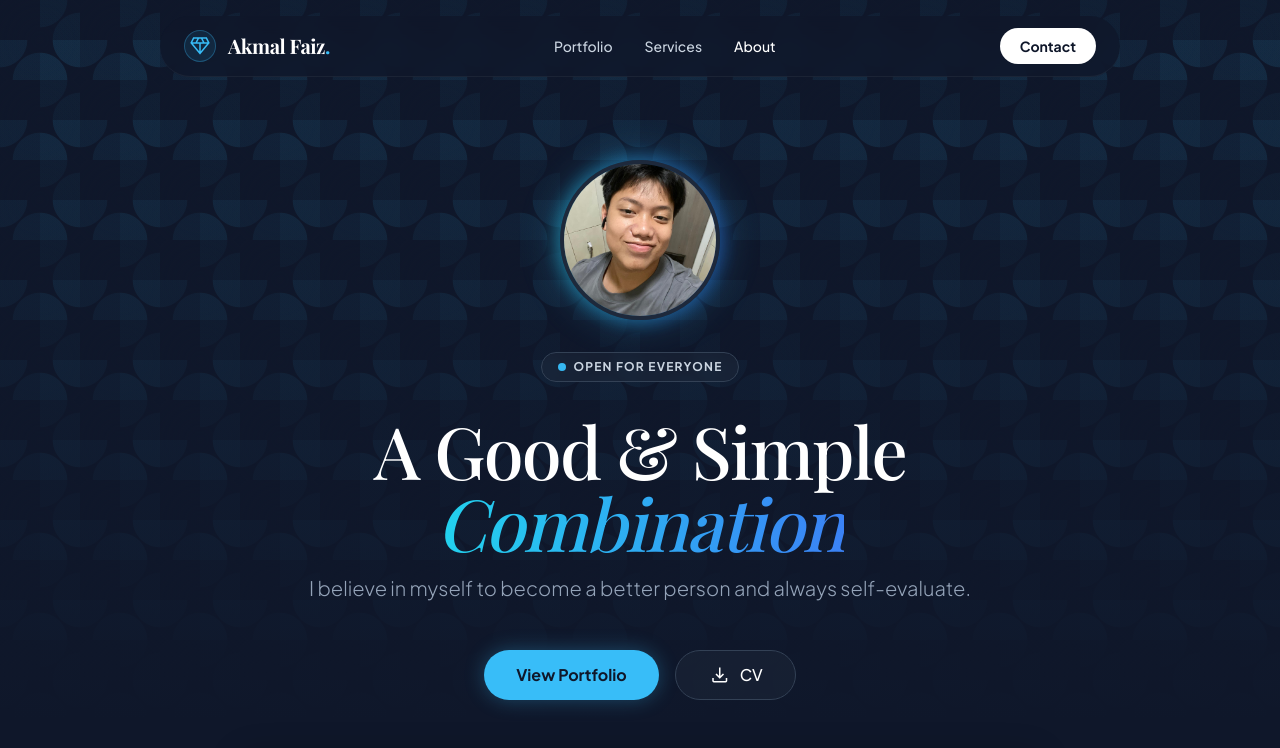
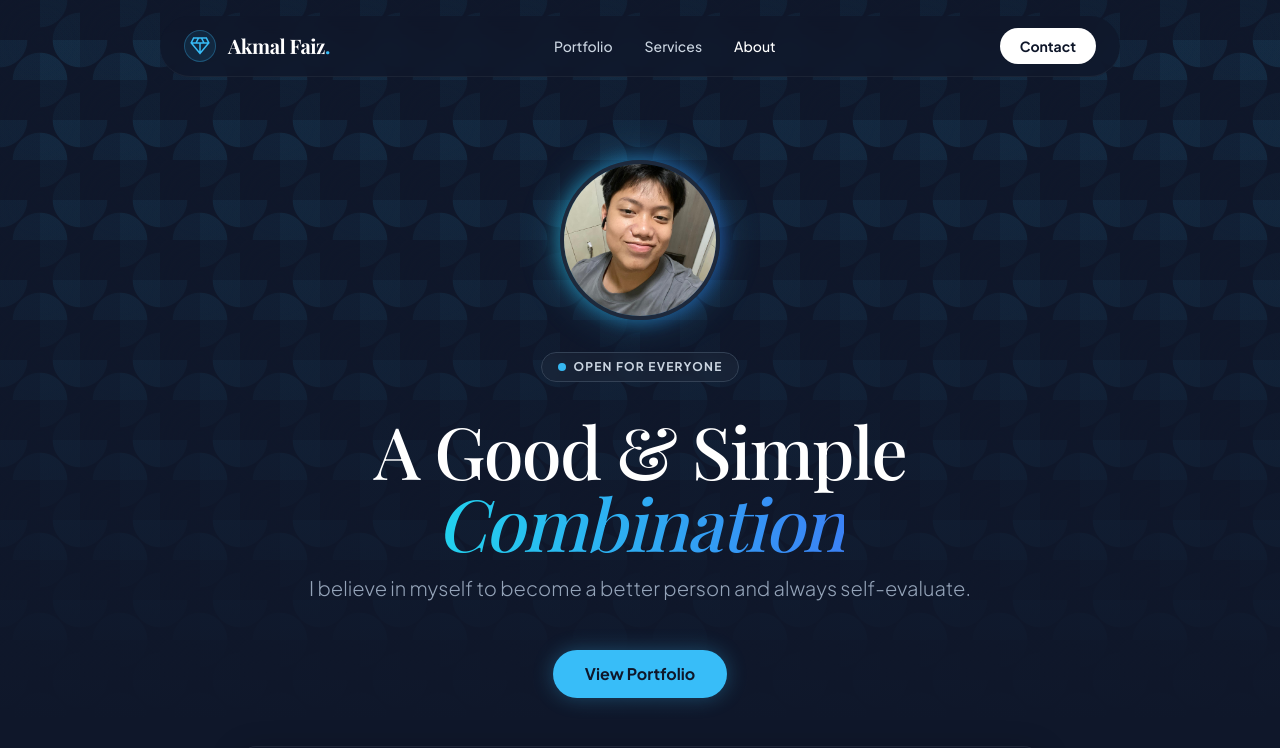
Before and after one commit to deayusts-ux/webakmal, a Next.js app: page / in a window 1280 px wide. Shown: the top 748 px of the page. Built offline with nearby package versions, Linux system fonts and the light colour scheme; a web font is replaced by a local one.

Commit message:
remove CV button

```diff
--- a/src/components/Hero.tsx
+++ b/src/components/Hero.tsx
@@ -36,10 +36,6 @@ export default function Hero() {
                         <button className="flex items-center gap-2 bg-primary text-slate-900 px-8 py-3 rounded-full font-bold hover:bg-white hover:scale-105 transition-all shadow-[0_0_20px_rgba(56,189,248,0.3)]">
                             View Portfolio
                         </button>
-                        <button className="flex items-center gap-2 bg-slate-800/50 text-white border border-slate-700 px-8 py-3 rounded-full font-medium hover:bg-slate-800 transition-all">
-                            <span className="material-symbols-outlined text-sm">download</span>{" "}
-                            CV
-                        </button>
                     </div>
                 </div>
             </div>
```
